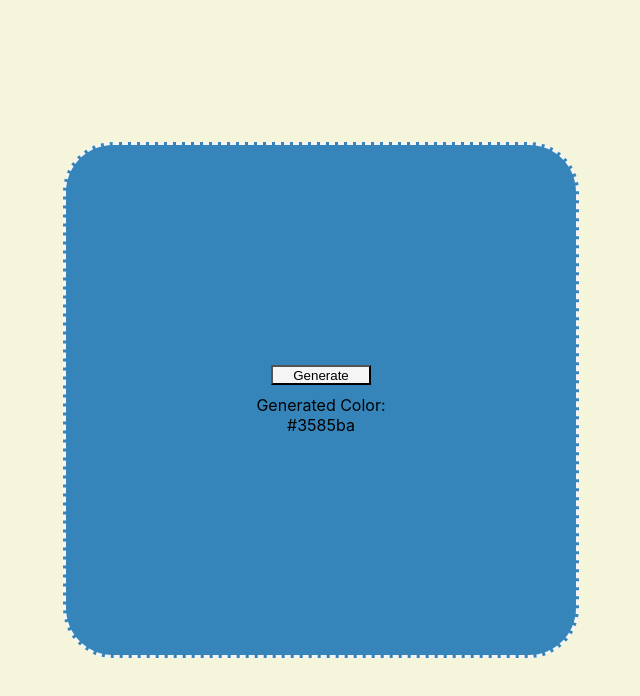
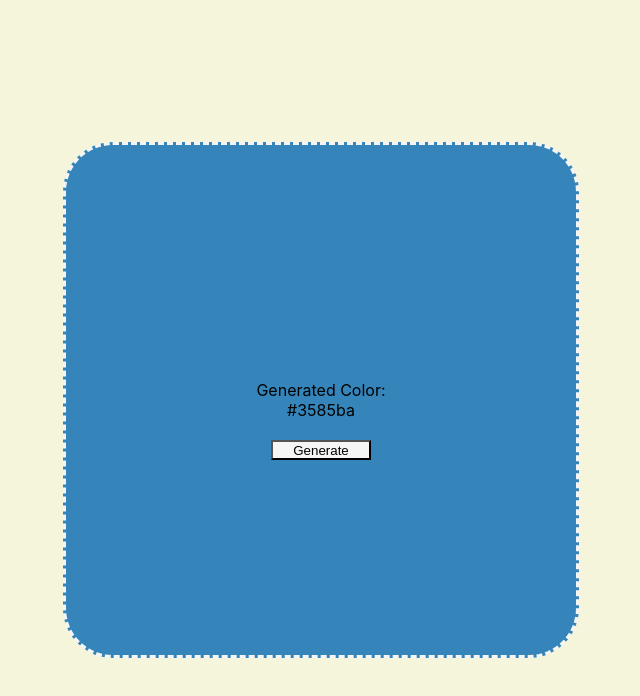
Before and after one commit to majak76/react-random-color-generator, a React app: page / in a window 1280 px wide. Shown: the top 696 px of the page, without its empty margins (319-959 px from the left). Built offline with nearby package versions, Linux system fonts and the light colour scheme; the HTML template or start-up script is replaced by a standard one.

Commit message:
Cchange button position

```diff
--- a/src/App.css
+++ b/src/App.css
@@ -4,6 +4,7 @@
   display: flex;
   align-items: center;
   justify-content: center;
+  flex-direction: column;
 }
 
 .box {
@@ -24,4 +25,6 @@ button {
   background-color: whitesmoke;
   width: 100px;
   height: 20px;
+  position: absolute;
+  top: 55%;
 }
--- a/src/App.js
+++ b/src/App.js
@@ -12,6 +12,7 @@ export default function App() {
         <br />
         {color}
         <br />
+      </div>
       <button
         onClick={() =>
           // Generate and set a new value for the color
@@ -21,6 +22,5 @@ export default function App() {
         Generate
       </button>
     </div>
-    </div>
   );
 }
```
Lines whose indentation alone changed are shown as unchanged.
